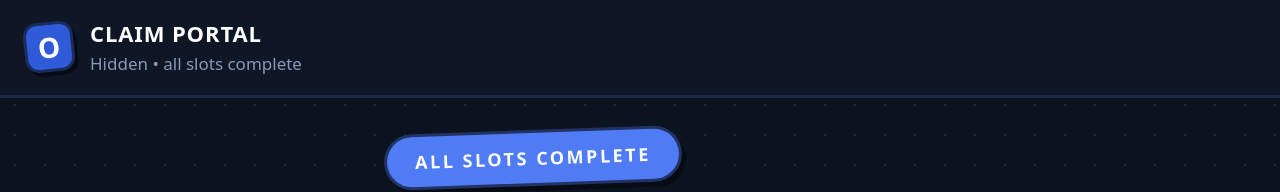
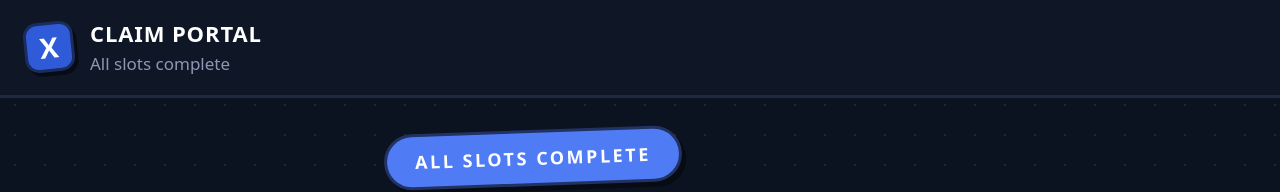
Before and after one commit to nazmus-sadat9/rudro-rkm, a Next.js app: page /claim in a window 1280 px wide. Shown: the top 192 px of the page. Built offline with nearby package versions, Linux system fonts and the light colour scheme.

Commit message:
fix: update X account url

```diff
--- a/app/claim/coming-soon.module.css
+++ b/app/claim/coming-soon.module.css
@@ -17,7 +17,7 @@
   background-image: radial-gradient(rgba(255, 255, 255, 0.09) 1.5px, transparent 1.5px);
   background-size: 30px 30px;
   color: var(--ink);
-  overflow: hidden;
+  overflow-x: hidden;
 }
 
 .header {
--- a/app/claim/page.tsx
+++ b/app/claim/page.tsx
@@ -15,10 +15,10 @@ export default function ClaimPage() {
     <>
       <main className={styles.page}>
         <header className={styles.header}>
-          <div className={styles.logo}>O</div>
+          <div className={styles.logo}>X</div>
           <div>
             <p className={styles.headerTitle}>CLAIM PORTAL</p>
-            <p className={styles.headerSub}>Hidden • all slots complete</p>
+            <p className={styles.headerSub}>All slots complete</p>
           </div>
         </header>
 
--- a/lib/config.ts
+++ b/lib/config.ts
@@ -7,9 +7,9 @@ export const SITE = {
   // The DB is now the source of truth — keep 0 unless migrating.
   alreadyReserved: 0,
   maxPerWallet: 4,
-  xAccount: "rudro_rkm",
-  xAccountUrl: "https://x.com/rudro_rkm",
-  xPostUrl: "https://x.com/rudro_rkm/status/",
+  xAccount: "OBLYX_NFT",
+  xAccountUrl: "https://x.com/OBLYX_NFT",
+  xPostUrl: "https://x.com/OBLYX_NFT",
 } as const;
 
 export type Reservation = {
```
